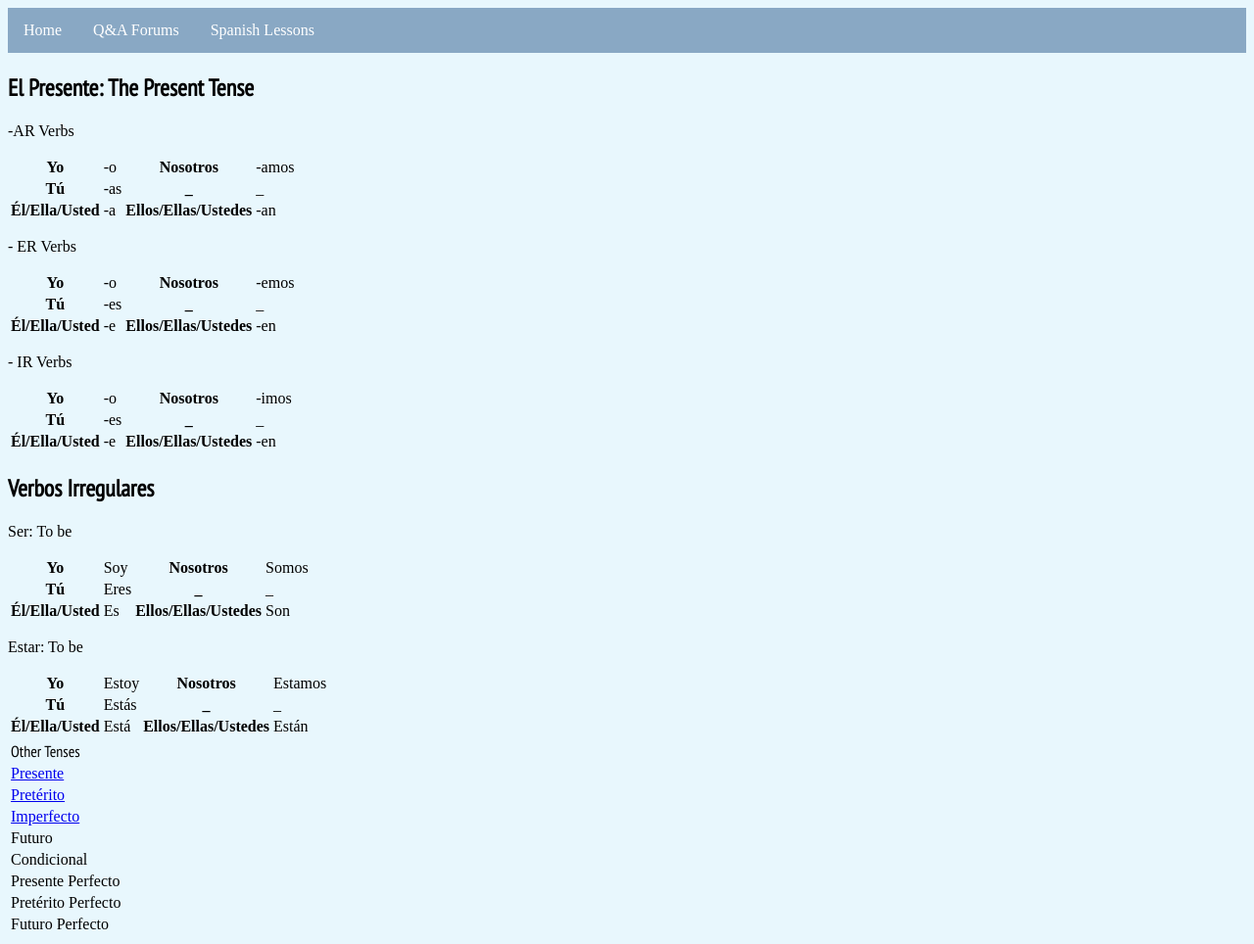
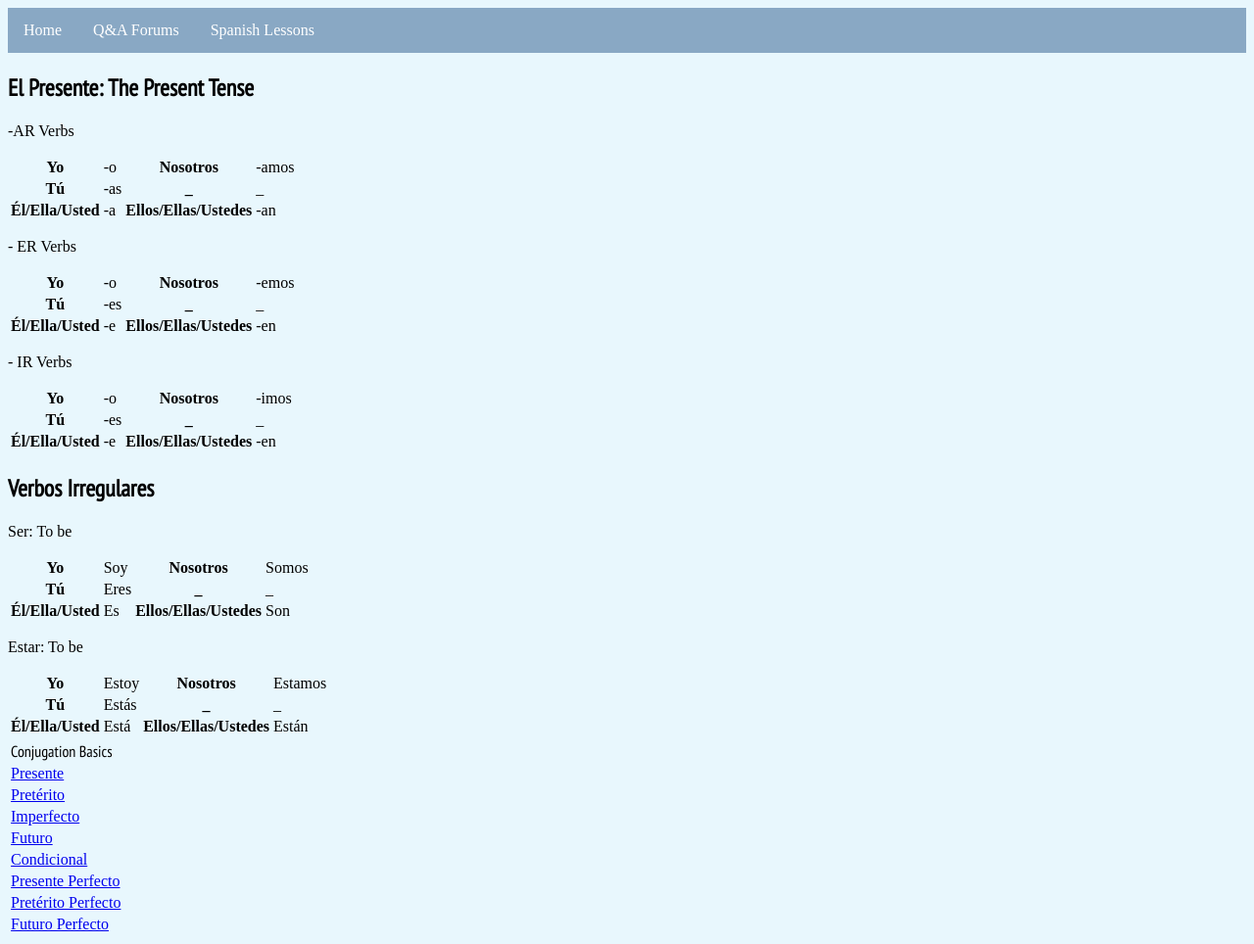
Before and after one commit to pinguino4u/pinguino4u.github.io, a plain HTML site: page presente.html in a window 1280 px wide. Shown: the whole page at 98% size. Drawn offline with Linux system fonts and the light colour scheme.

Commit message:
Update presente.html

```diff
--- a/presente.html
+++ b/presente.html
@@ -117,7 +117,7 @@
 	     <table>
         <tr>
           <td style="font-family:
-'PT Sans Narrow', sans-serif;"> <a href=""></a>Other Tenses</td>
+'PT Sans Narrow', sans-serif;"> <a href=""></a>Conjugation Basics</td>
        </tr>
         <tr>
           <td> <a href="presente.html"> Presente</a> </td>
@@ -129,19 +129,19 @@
          <td> <a href="imperfecto.html"> Imperfecto</a> </td>
        </tr>
        <tr>
-         <td> <a href=""></a> Futuro </td>
+         <td> <a href="futuro.html"> Futuro</a> </td>
        </tr>
        <tr>
-         <td> <a href=""></a> Condicional </td>
+         <td> <a href="condicional.html"> Condicional</a> </td>
        </tr>
        <tr>
-         <td> <a href=""></a> Presente Perfecto </td>
+         <td> <a href="presente_perfecto.html"> Presente Perfecto</a> </td>
        </tr>
        <tr>
-         <td> <a href=""></a> Pretérito Perfecto </td>
+         <td> <a href="preterito_perfecto.html"> Pretérito Perfecto</a> </td>
        </tr>
        <tr>
-         <td> <a href=""></a> Futuro Perfecto </td>
+         <td> <a href="futuro_perfecto.html"> Futuro Perfecto </a></td>
        </tr>
 
       </table>
```
